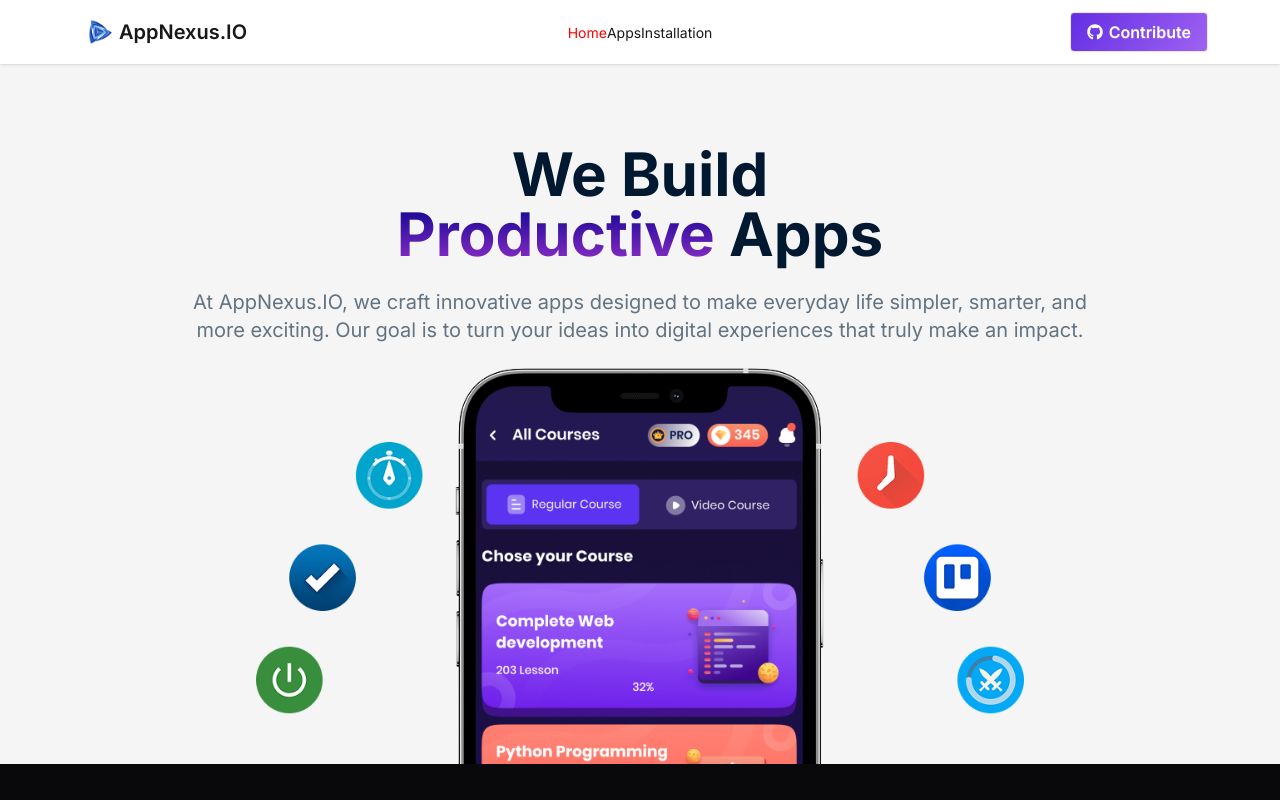
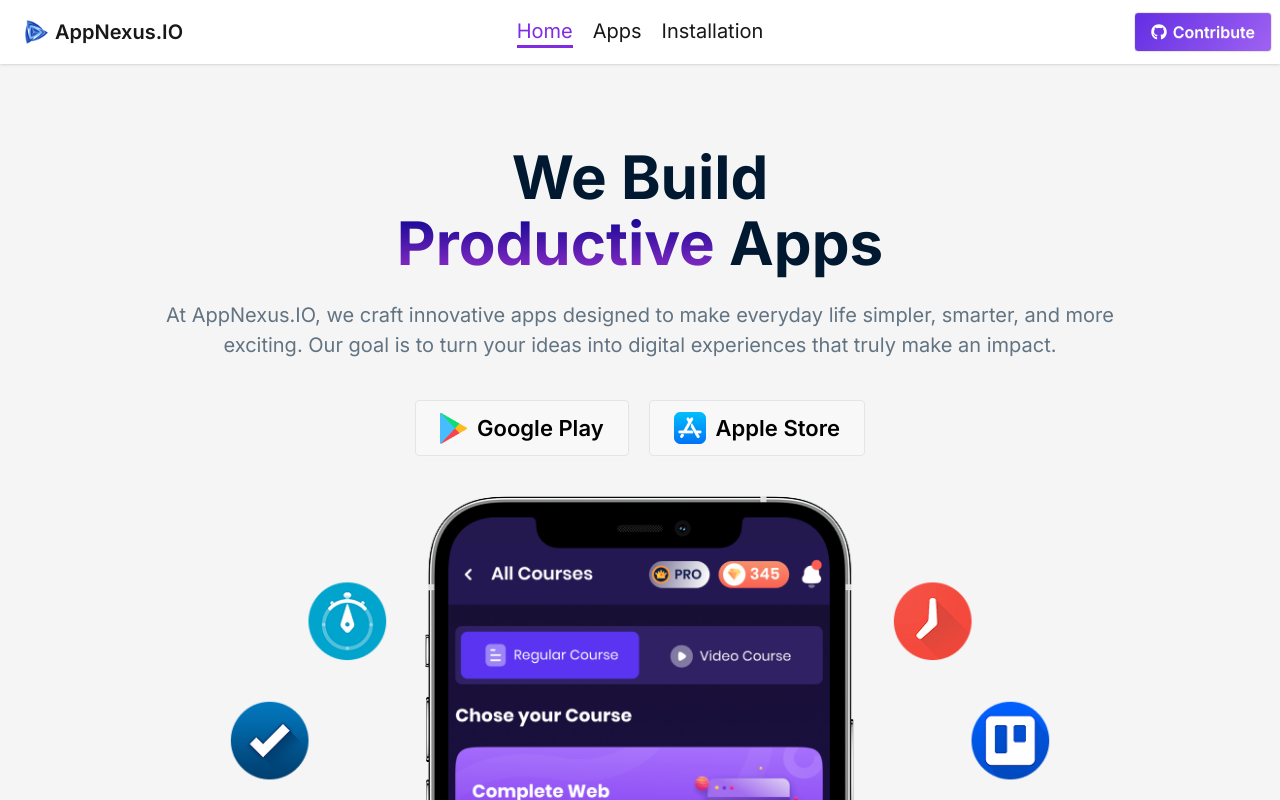
Before and after one commit to naimurcse/app-nexus-io, a React (Vite) app: page / in a window 1280 px wide. Shown: the top 800 px of the page. Built offline with nearby package versions, Linux system fonts and the light colour scheme.

Commit message:
NavBar is updated; Hero section is done

```diff
--- a/src/components/Footer/Footer.jsx
+++ b/src/components/Footer/Footer.jsx
@@ -2,7 +2,7 @@
   return (
     <>
       <footer className="bg-neutral">
-        <div className="max-w-6xl mx-auto footer sm:footer-horizontal  text-neutral-content py-10">
+        <div className="max-w-7xl mx-auto footer sm:footer-horizontal  text-neutral-content py-10">
           <nav>
             <h6 className="footer-title">Services</h6>
             <a className="link link-hover">Branding</a>
--- a/src/components/Header/Hero.jsx
+++ b/src/components/Header/Hero.jsx
@@ -1,3 +1,5 @@
+import appStore from "../../assets/app-store.png";
+import googlePlay from "../../assets/google-play.png";
 import HeroImage from "../../assets/hero.png";
 import "./Hero.css";
 
@@ -5,17 +7,27 @@
   return (
     <div>
       <div className="text-center mt-20">
-        <h1 className="text-[#001931] font-bold text-6xl ">
+        <h1 className="text-[#001931] font-bold text-6xl leading-[1.1]">
           We Build <br /> <span className="gradient-text">Productive</span> Apps
         </h1>
-        <p className="text-[#627382] max-w-4xl mx-auto my-6 text-xl">
+        <p className="text-[#627382] max-w-5xl mx-auto my-6 text-xl leading-[1.5]">
           At AppNexus.IO, we craft innovative apps designed to make everyday
           life simpler, smarter, and more exciting. Our goal is to turn your
           ideas into digital experiences that truly make an impact.
         </p>
+        <div className="flex justify-center gap-5 my-[40px]">
+          <button className="btn btn-xl text-black border-[#e5e5e5]">
+            <img className="mr-1" src={googlePlay} alt="" />
+            Google Play
+          </button>
+          <button className="btn btn-xl text-black border-[#e5e5e5]">
+            <img className="mr-1" src={appStore} alt="" />
+            Apple Store
+          </button>
+        </div>
       </div>
       <div>
-        <img className="mx-auto w-3xl" src={HeroImage} alt="" />
+        <img className="mx-auto w-4xl" src={HeroImage} alt="" />
       </div>
     </div>
   );
--- a/src/components/Header/NavBar.css
+++ b/src/components/Header/NavBar.css
@@ -10,7 +10,8 @@
 }
 
 a.active {
-  color: red;
+  color: #812ce2;
+  border-bottom: 3px solid #812ce2;
 }
 a.pending {
   color: blue;
--- a/src/components/Header/NavBar.jsx
+++ b/src/components/Header/NavBar.jsx
@@ -16,7 +16,7 @@
   return (
     <>
       <div className=" bg-base-100 shadow-sm">
-        <div className="navbar max-w-6xl mx-auto">
+        <div className="navbar max-w-7xl mx-auto">
           <div className="navbar-start">
             <div className="dropdown">
               <div
@@ -53,7 +53,9 @@
             </Link>
           </div>
           <div className="navbar-center hidden lg:flex">
-            <ul className="menu menu-horizontal px-1">{links}</ul>
+            <ul className="menu menu-horizontal px-1 text-xl gap-5 [&_a]:hover:text-[#812ce2] ">
+              {links}
+            </ul>
           </div>
           <div className="navbar-end">
             <a className="btn contribute-btn">
--- a/src/pages/Home/Home.jsx
+++ b/src/pages/Home/Home.jsx
@@ -2,7 +2,7 @@
 
 const Home = () => {
   return (
-    <div className="max-w-6xl mx-auto text-center">
+    <div className="max-w-7xl mx-auto text-center">
       <Hero></Hero>
     </div>
   );
```
Also changed, not shown: src/assets/app-store.png (added), src/assets/google-play.png (added).
